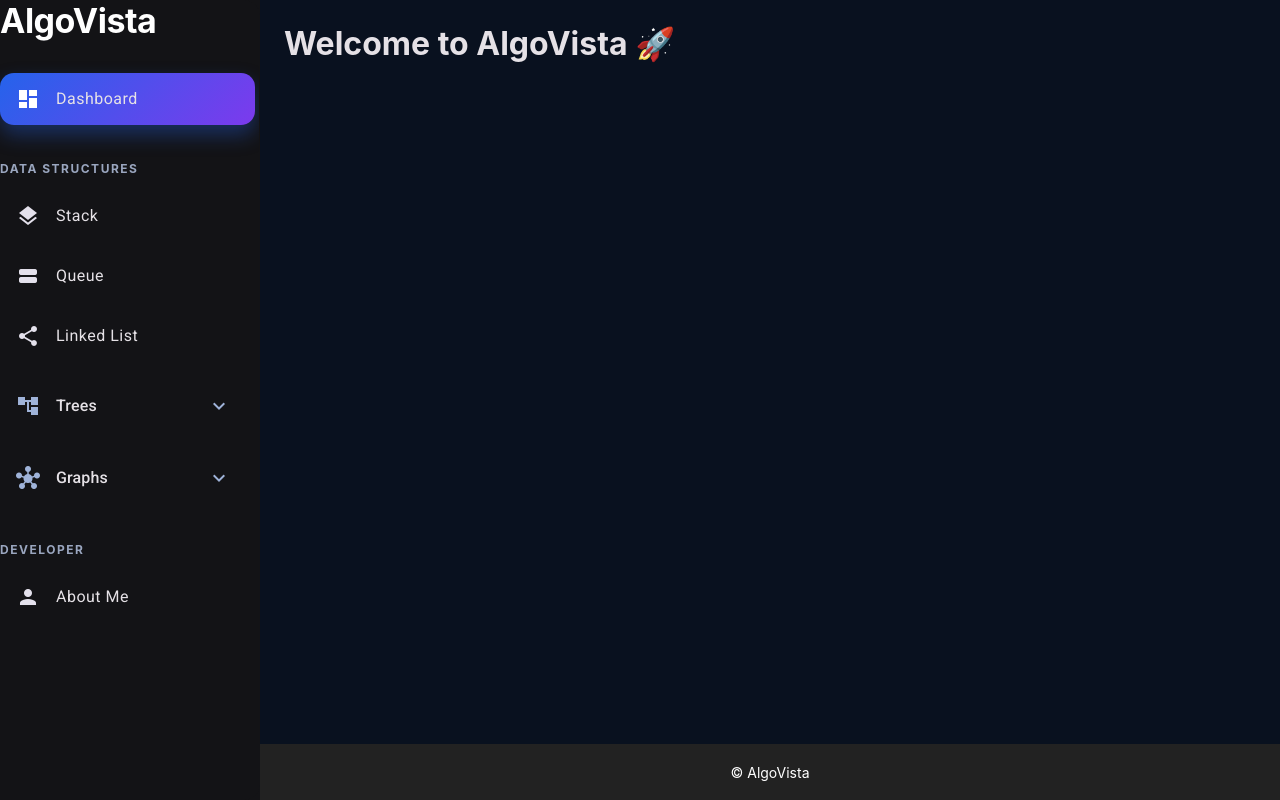
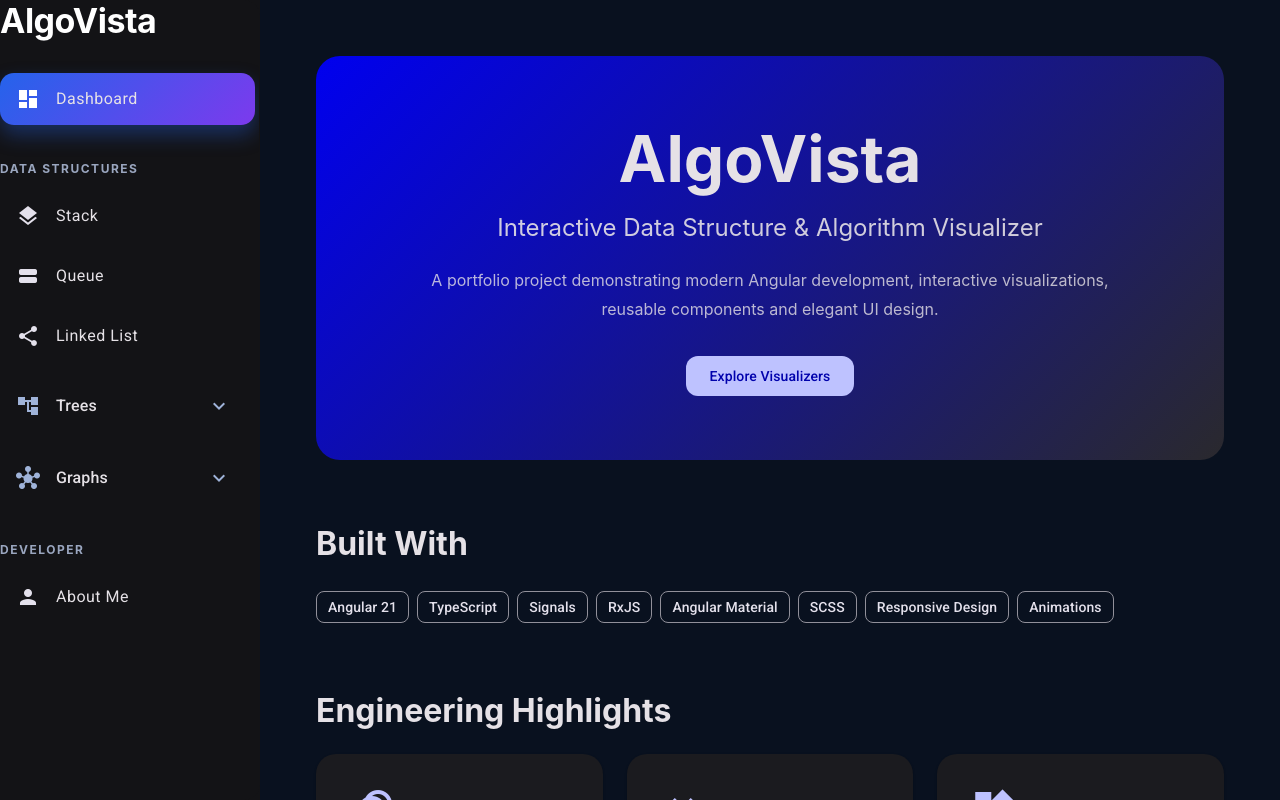
Before and after one commit to Gobika-Krishna/algovista, an Angular app: page /home in a window 1280 px wide. Built offline with nearby package versions, Linux system fonts and the light colour scheme.

Commit message:
feat : (dashboard page) Implementation

```diff
--- a/src/app/features/home/home.html
+++ b/src/app/features/home/home.html
@@ -1 +1,120 @@
-<h1>Welcome to AlgoVista 🚀</h1>
+<div class="home">
+
+    <section class="hero mat-elevation-z4">
+
+        <h1>AlgoVista</h1>
+
+        <p class="subtitle">
+            Interactive Data Structure & Algorithm Visualizer
+        </p>
+
+        <p class="description">
+            A portfolio project demonstrating modern Angular development,
+            interactive visualizations, reusable components and elegant UI design.
+        </p>
+
+        <div class="hero-actions">
+
+            <button mat-flat-button color="primary" routerLink="/stack">
+
+                Explore Visualizers
+
+            </button>
+
+        </div>
+
+    </section>
+
+
+    <section>
+
+        <h2>Built With</h2>
+
+        <mat-chip-set>
+
+            @for (tech of technologies; track tech) {
+
+            <mat-chip>{{ tech }}</mat-chip>
+
+            }
+
+        </mat-chip-set>
+
+    </section>
+
+
+    <section>
+
+        <h2>Engineering Highlights</h2>
+
+        <div class="grid">
+
+            @for (item of highlights; track item.title) {
+
+            <mat-card>
+
+                <mat-icon>{{ item.icon }}</mat-icon>
+
+                <h3>{{ item.title }}</h3>
+
+                <p>{{ item.description }}</p>
+
+            </mat-card>
+
+            }
+
+        </div>
+
+    </section>
+
+
+    <section>
+
+        <h2>Implemented Visualizers</h2>
+
+        <div class="grid">
+
+            @for (item of visualizers; track item.title) {
+
+            <mat-card class="clickable" [routerLink]="item.route">
+
+                <mat-icon>{{ item.icon }}</mat-icon>
+
+                <h3>{{ item.title }}</h3>
+
+                <p>{{ item.description }}</p>
+
+            </mat-card>
+
+            }
+
+        </div>
+
+    </section>
+
+
+    <section>
+
+        <h2>Coming Soon</h2>
+
+        <div class="grid">
+
+            @for (item of upcoming; track item.title) {
+
+            <mat-card class="upcoming">
+
+                <mat-icon>{{ item.icon }}</mat-icon>
+
+                <h3>{{ item.title }}</h3>
+
+                <p>{{ item.description }}</p>
+
+            </mat-card>
+
+            }
+
+        </div>
+
+    </section>
+
+</div>
--- a/src/app/features/home/home.scss
+++ b/src/app/features/home/home.scss
@@ -0,0 +1,161 @@
+.home {
+  max-width: 1400px;
+  margin: auto;
+  padding: 32px;
+}
+
+section {
+  margin-bottom: 64px;
+}
+
+.hero {
+
+  background: linear-gradient(
+    135deg,
+    var(--mat-sys-primary-container),
+    var(--mat-sys-surface-container-high)
+  );
+
+  border-radius: 24px;
+
+  padding: 64px;
+
+  text-align: center;
+}
+
+.hero h1 {
+
+  font-size: 64px;
+
+  font-weight: 700;
+
+  margin-bottom: 16px;
+}
+
+.subtitle {
+
+  font-size: 24px;
+
+  opacity: .9;
+}
+
+.description {
+
+  max-width: 700px;
+
+  margin: 24px auto;
+
+  line-height: 1.8;
+
+  opacity: .8;
+}
+
+.hero-actions {
+
+  display: flex;
+
+  justify-content: center;
+
+  gap: 16px;
+
+  margin-top: 32px;
+}
+
+h2 {
+
+  margin-bottom: 24px;
+
+  font-size: 32px;
+}
+
+mat-chip-set {
+
+  display: flex;
+
+  flex-wrap: wrap;
+
+  gap: 12px;
+}
+
+.grid {
+
+  display: grid;
+
+  grid-template-columns: repeat(auto-fit, minmax(280px,1fr));
+
+  gap: 24px;
+}
+
+mat-card {
+
+  border-radius: 20px;
+
+  padding: 32px;
+
+  transition: .3s;
+
+  cursor: default;
+}
+
+.clickable {
+
+  cursor: pointer;
+}
+
+mat-card:hover {
+
+  transform: translateY(-8px);
+
+  box-shadow: 0 16px 40px rgba(0,0,0,.12);
+}
+
+mat-icon {
+
+  font-size: 48px;
+
+  width: 48px;
+
+  height: 48px;
+
+  color: var(--mat-sys-primary);
+
+  margin-bottom: 16px;
+}
+
+h3 {
+
+  margin-bottom: 12px;
+}
+
+.upcoming {
+
+  opacity: .75;
+}
+
+@media(max-width:768px){
+
+.hero{
+
+padding:40px 24px;
+
+}
+
+.hero h1{
+
+font-size:42px;
+
+}
+
+.subtitle{
+
+font-size:20px;
+
+}
+
+.hero-actions{
+
+flex-direction:column;
+
+}
+
+}
--- a/src/app/features/home/home.ts
+++ b/src/app/features/home/home.ts
@@ -1,9 +1,95 @@
-import { Component } from '@angular/core';
+import { ChangeDetectionStrategy, Component } from '@angular/core';
+import { CommonModule } from '@angular/common';
+import { RouterModule } from '@angular/router';
+
+import { MatButtonModule } from '@angular/material/button';
+import { MatCardModule } from '@angular/material/card';
+import { MatChipsModule } from '@angular/material/chips';
+import { MatIconModule } from '@angular/material/icon';
 
 @Component({
   selector: 'app-home',
-  imports: [],
+  standalone: true,
+  imports: [
+    CommonModule,
+    RouterModule,
+    MatButtonModule,
+    MatCardModule,
+    MatChipsModule,
+    MatIconModule
+  ],
   templateUrl: './home.html',
   styleUrl: './home.scss',
+  changeDetection: ChangeDetectionStrategy.OnPush
 })
-export class Home {}
+export class Home {
+
+  readonly technologies = [
+    'Angular 21',
+    'TypeScript',
+    'Signals',
+    'RxJS',
+    'Angular Material',
+    'SCSS',
+    'Responsive Design',
+    'Animations'
+  ];
+
+  readonly highlights = [
+    {
+      icon: 'animation',
+      title: 'Interactive Visualizations',
+      description: 'Smooth animations bringing data structures and algorithms to life.'
+    },
+    {
+      icon: 'code',
+      title: 'Algorithm Execution',
+      description: 'Step-by-step execution with syntax highlighting and complexity analysis.'
+    },
+    {
+      icon: 'widgets',
+      title: 'Reusable Components',
+      description: 'Built with modular standalone components and clean architecture.'
+    },
+    {
+      icon: 'bolt',
+      title: 'Modern Angular',
+      description: 'Angular 21, Signals, Material Design and optimized rendering.'
+    }
+  ];
+
+  readonly visualizers = [
+    {
+      icon: 'layers',
+      title: 'Stack',
+      description: 'Push • Pop • Peek',
+      route: '/stack'
+    },
+    {
+      icon: 'east',
+      title: 'Queue',
+      description: 'Enqueue • Dequeue • Front',
+      route: '/queue'
+    },
+    {
+      icon: 'device_hub',
+      title: 'Linked List',
+      description: 'Insert • Delete • Search',
+      route: '/linked-list'
+    }
+  ];
+
+  readonly upcoming = [
+    {
+      icon: 'account_tree',
+      title: 'Trees',
+      description: 'Binary Tree • Binary Search Tree'
+    },
+    {
+      icon: 'hub',
+      title: 'Graphs',
+      description: 'DFS • BFS • Shortest Path'
+    }
+  ];
+
+}
```
